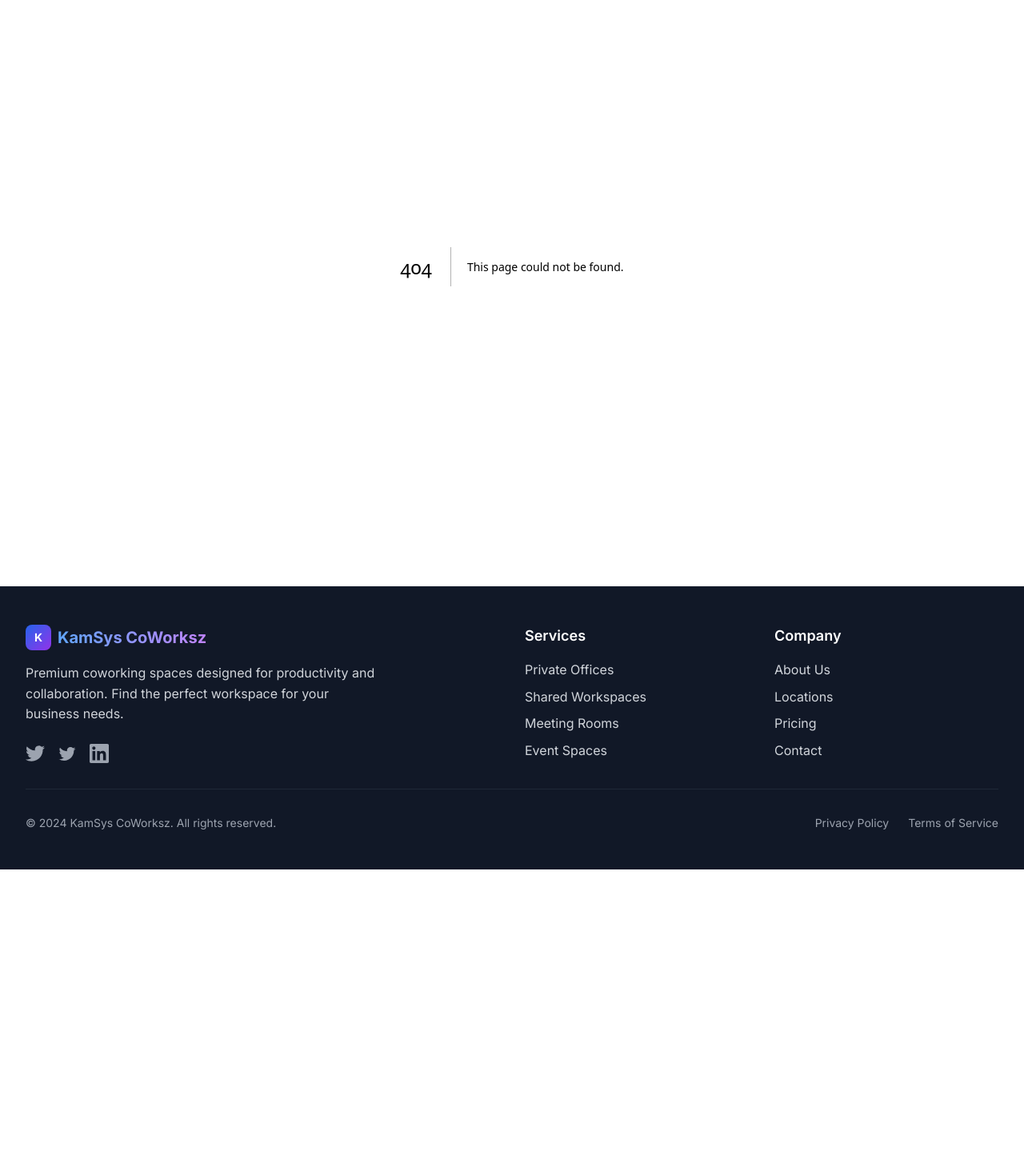
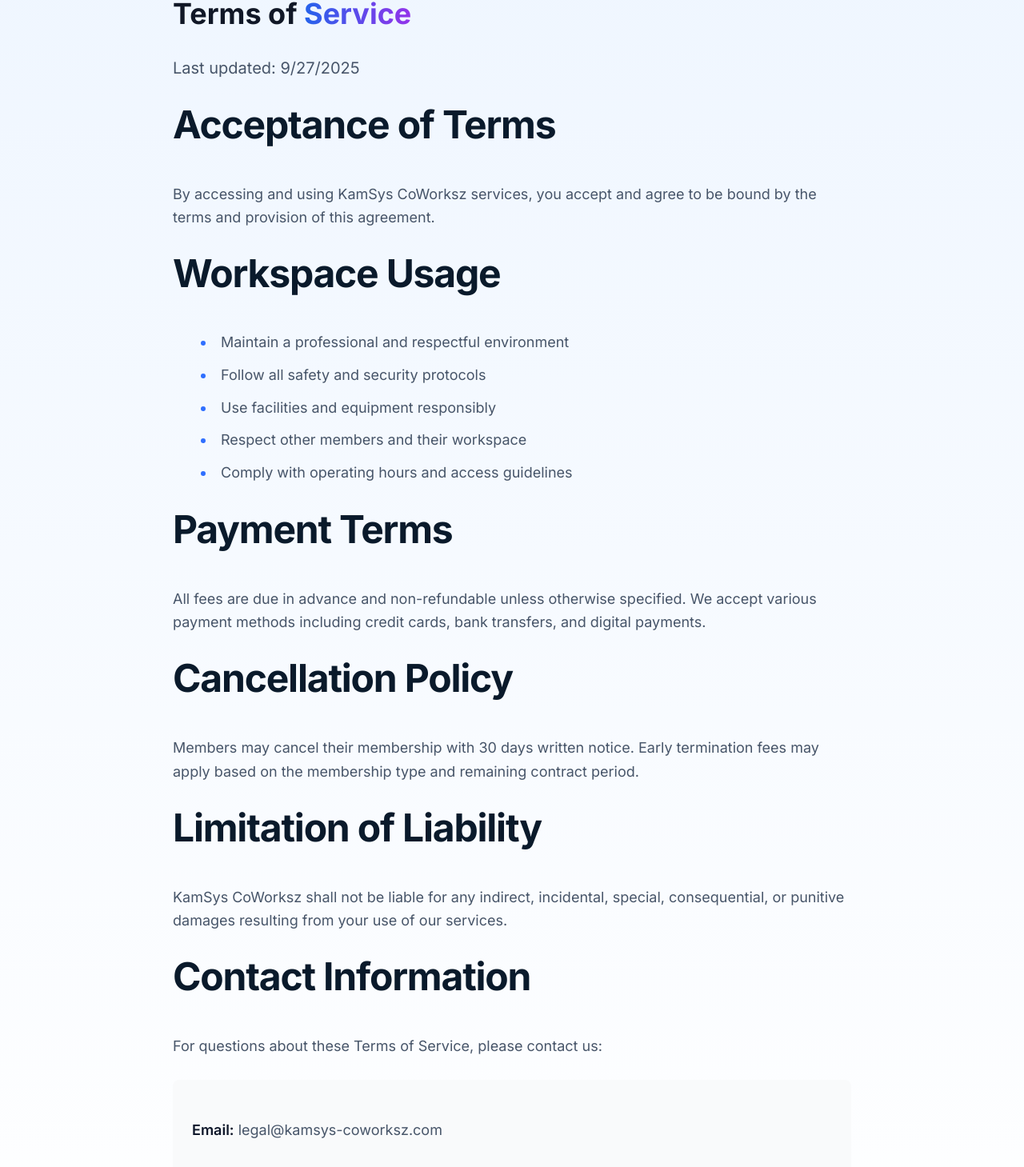
Before and after one commit to 3kamalesh33/kamsys-coworksz, a Next.js app: page /terms in a window 1280 px wide. Before the commit this address had no page. Shown: the part 132-1591 px from the top of the page at 80% size. Before the commit the page ends 1219 px from the top, so only its background shows below. Built offline with nearby package versions, Linux system fonts and the light colour scheme.

Commit message:
feat(pages): complete terms page
Add terms of service page to complete all required legal pages

```diff
--- /dev/null
+++ b/src/app/terms/page.tsx
@@ -0,0 +1,72 @@
+export default function TermsPage() {
+  return (
+    <div className="min-h-screen bg-gradient-to-b from-blue-50 to-white">
+      <div className="max-w-4xl mx-auto px-6 py-16">
+        <h1 className="text-4xl font-bold text-gray-900 mb-8">
+          Terms of <span className="bg-gradient-to-r from-blue-600 to-purple-600 bg-clip-text text-transparent">Service</span>
+        </h1>
+
+        <div className="prose prose-lg max-w-none">
+          <p className="text-xl text-gray-600 mb-8">
+            Last updated: {new Date().toLocaleDateString()}
+          </p>
+
+          <section className="mb-8">
+            <h2 className="text-2xl font-semibold text-gray-900 mb-4">Acceptance of Terms</h2>
+            <p className="text-gray-600 mb-4">
+              By accessing and using KamSys CoWorksz services, you accept and agree to be bound by the terms
+              and provision of this agreement.
+            </p>
+          </section>
+
+          <section className="mb-8">
+            <h2 className="text-2xl font-semibold text-gray-900 mb-4">Workspace Usage</h2>
+            <ul className="list-disc list-inside text-gray-600 mb-4">
+              <li>Maintain a professional and respectful environment</li>
+              <li>Follow all safety and security protocols</li>
+              <li>Use facilities and equipment responsibly</li>
+              <li>Respect other members and their workspace</li>
+              <li>Comply with operating hours and access guidelines</li>
+            </ul>
+          </section>
+
+          <section className="mb-8">
+            <h2 className="text-2xl font-semibold text-gray-900 mb-4">Payment Terms</h2>
+            <p className="text-gray-600 mb-4">
+              All fees are due in advance and non-refundable unless otherwise specified. We accept various
+              payment methods including credit cards, bank transfers, and digital payments.
+            </p>
+          </section>
+
+          <section className="mb-8">
+            <h2 className="text-2xl font-semibold text-gray-900 mb-4">Cancellation Policy</h2>
+            <p className="text-gray-600 mb-4">
+              Members may cancel their membership with 30 days written notice. Early termination fees may apply
+              based on the membership type and remaining contract period.
+            </p>
+          </section>
+
+          <section className="mb-8">
+            <h2 className="text-2xl font-semibold text-gray-900 mb-4">Limitation of Liability</h2>
+            <p className="text-gray-600 mb-4">
+              KamSys CoWorksz shall not be liable for any indirect, incidental, special, consequential, or
+              punitive damages resulting from your use of our services.
+            </p>
+          </section>
+
+          <section className="mb-8">
+            <h2 className="text-2xl font-semibold text-gray-900 mb-4">Contact Information</h2>
+            <p className="text-gray-600 mb-4">
+              For questions about these Terms of Service, please contact us:
+            </p>
+            <div className="bg-gray-50 p-6 rounded-lg">
+              <p className="text-gray-700 mb-2"><strong>Email:</strong> legal@kamsys-coworksz.com</p>
+              <p className="text-gray-700 mb-2"><strong>Phone:</strong> +91-98765-43210</p>
+              <p className="text-gray-700"><strong>Address:</strong> Coimbatore, Tamil Nadu, India</p>
+            </div>
+          </section>
+        </div>
+      </div>
+    </div>
+  );
+}
```
